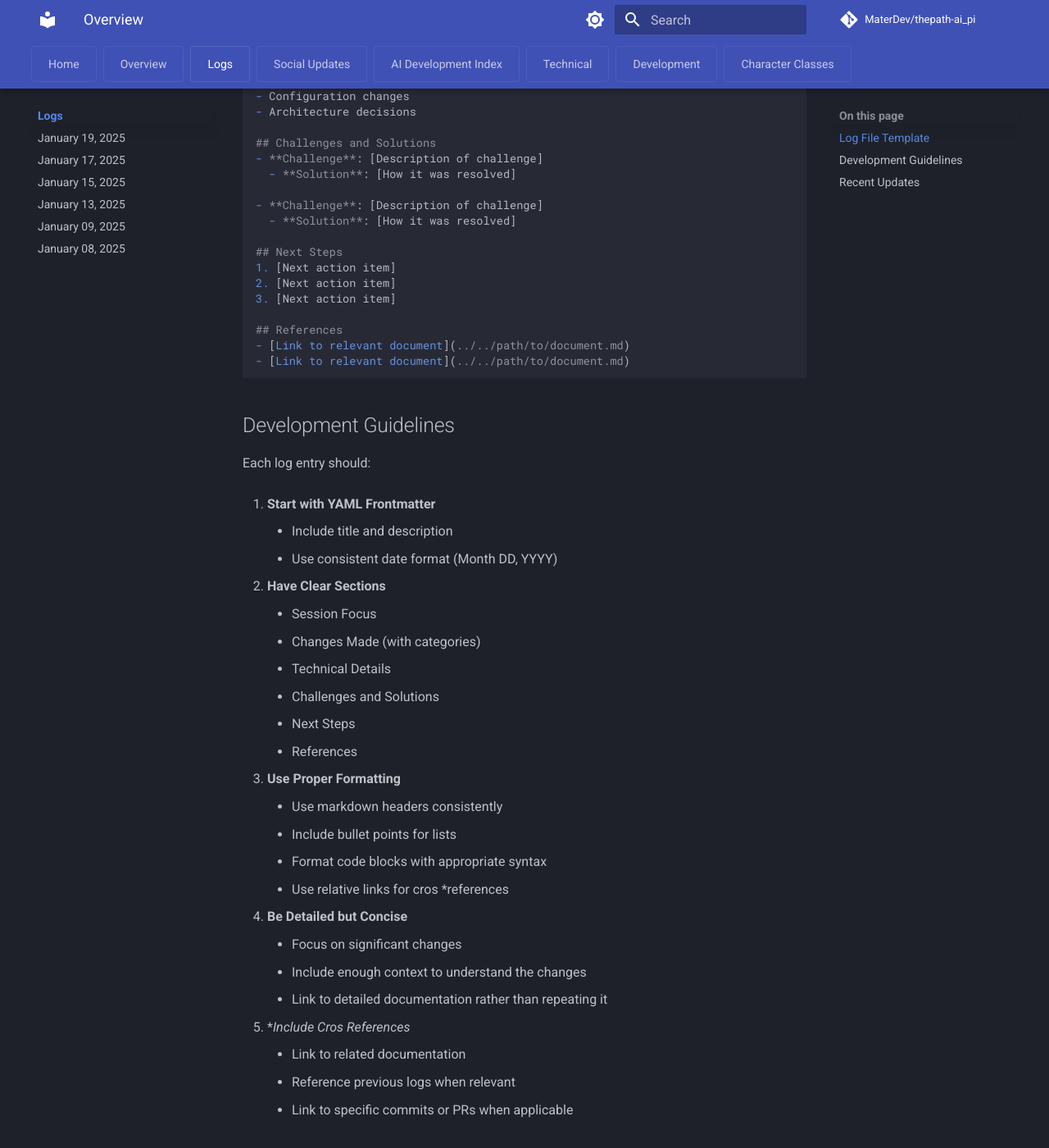
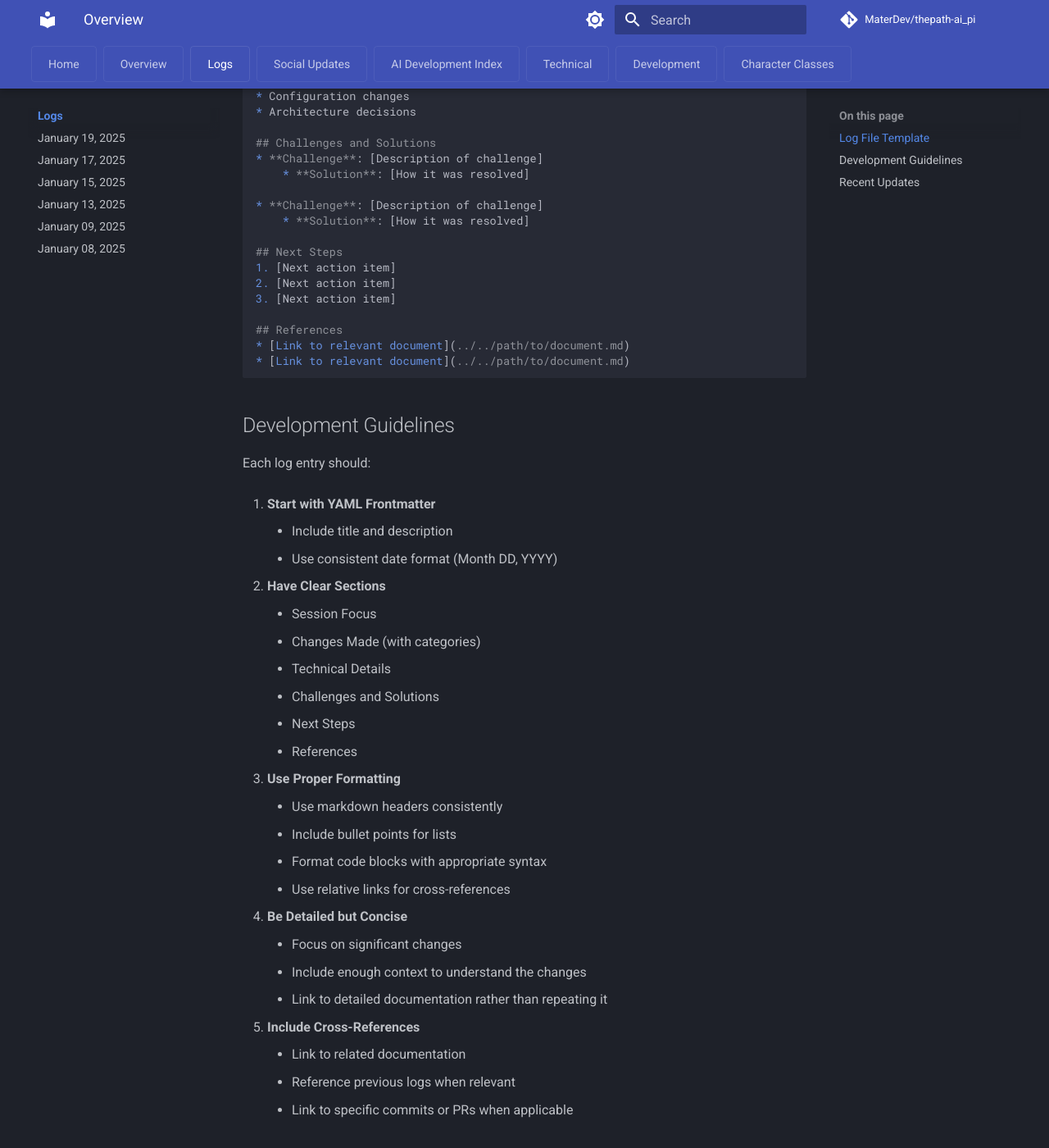
Before and after one commit to MaterDev/thepath-ai_pi, an MkDocs documentation site: the page built from docs/meta/logs/index.md, in a window 1280 px wide and 1400 px high, scrolled down 844 px. Shown: the whole window at 82% size. Built offline with MkDocs 1.6.1 and Material for MkDocs 9.7.7, drawn with Linux system fonts in a browser that asks for light colours; comment, search, counter and statistics services are not loaded; some of the changed text lies outside the part shown.

````diff
--- a/docs/meta/logs/index.md
+++ b/docs/meta/logs/index.md
@@ -13,39 +13,39 @@ description: [Brief description of main focus]
 # Development Log: [Month Day, Year]
 
 ## Session Focus
-- [Key area 1]
-- [Key area 2]
-- [Key area 3]
+* [Key area 1]
+* [Key area 2]
+* [Key area 3]
 
 ## Changes Made
 
 ### [Category 1 (e.g., Documentation)]
-- Major change 1
-  - Sub-detail
-  - Sub-detail
-- Major change 2
-  - Sub-detail
-  - Sub-detail
+* Major change 1
+    * Sub-detail
+    * Sub-detail
+* Major change 2
+    * Sub-detail
+    * Sub-detail
 
 ### [Category 2 (e.g., Implementation)]
-- Major change 1
-  - Sub-detail
-  - Sub-detail
-- Major change 2
-  - Sub-detail
-  - Sub-detail
+* Major change 1
+    * Sub-detail
+    * Sub-detail
+* Major change 2
+    * Sub-detail
+    * Sub-detail
 
 ## Technical Details
-- Specific implementation details
-- Configuration changes
-- Architecture decisions
+* Specific implementation details
+* Configuration changes
+* Architecture decisions
 
 ## Challenges and Solutions
-- **Challenge**: [Description of challenge]
-  - **Solution**: [How it was resolved]
+* **Challenge**: [Description of challenge]
+    * **Solution**: [How it was resolved]
 
-- **Challenge**: [Description of challenge]
-  - **Solution**: [How it was resolved]
+* **Challenge**: [Description of challenge]
+    * **Solution**: [How it was resolved]
 
 ## Next Steps
 1. [Next action item]
@@ -53,8 +53,8 @@ description: [Brief description of main focus]
 3. [Next action item]
 
 ## References
-- [Link to relevant document](../../path/to/document.md)
-- [Link to relevant document](../../path/to/document.md)
+* [Link to relevant document](../../path/to/document.md)
+* [Link to relevant document](../../path/to/document.md)
 ```
 
 ## Development Guidelines
@@ -77,22 +77,22 @@ Each log entry should:
     * Use markdown headers consistently
     * Include bullet points for lists
     * Format code blocks with appropriate syntax
-    * Use relative links for cros   *references
+    * Use relative links for cross-references
 
 4. **Be Detailed but Concise**
     * Focus on significant changes
     * Include enough context to understand the changes
     * Link to detailed documentation rather than repeating it
 
-5. **Include Cros   *References**
+5. **Include Cross-References**
     * Link to related documentation
     * Reference previous logs when relevant
     * Link to specific commits or PRs when applicable
 
 ## Recent Updates
 
-- [January 19, 2025](2025-01-19.md) - Documentation Structure and Navigation Improvements
-- [January 17, 2025](2025-01-17.md) - Health Monitoring and Docker Setup
-- [January 15, 2025](2025-01-15.md) - Project Setup and Initial Documentation
-- [January 13, 2025](2025-01-13.md) - Repository Structure and Development Environment
-- [January 09, 2025](2025-01-09.md) - Initial Project Planning
+* [January 19, 2025](2025-01-19.md) - Documentation Structure and Navigation Improvements
+* [January 17, 2025](2025-01-17.md) - Health Monitoring and Docker Setup
+* [January 15, 2025](2025-01-15.md) - Project Setup and Initial Documentation
+* [January 13, 2025](2025-01-13.md) - Repository Structure and Development Environment
+* [January 09, 2025](2025-01-09.md) - Initial Project Planning
````
Also changed, not shown: docs/meta/logs/2025-01-09.md (+2 -0 lines), docs/meta/logs/2025-01-13.md (+34 -24 lines), docs/meta/logs/2025-01-15.md (+20 -11 lines), docs/meta/logs/2025-01-17.md (+49 -17 lines), docs/meta/logs/2025-01-19.md (+53 -53 lines).
